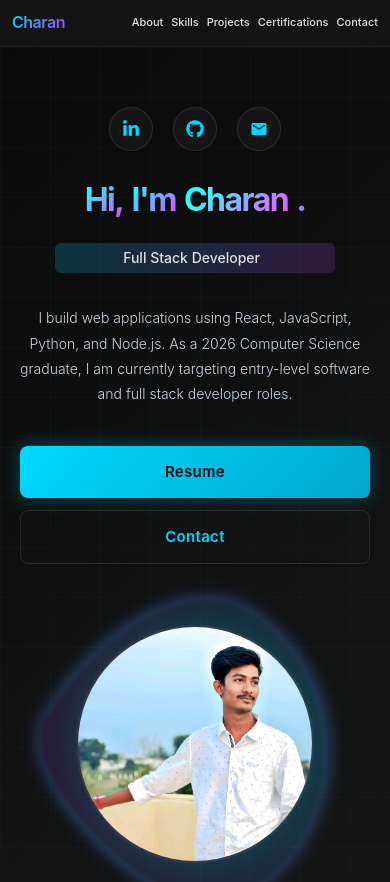
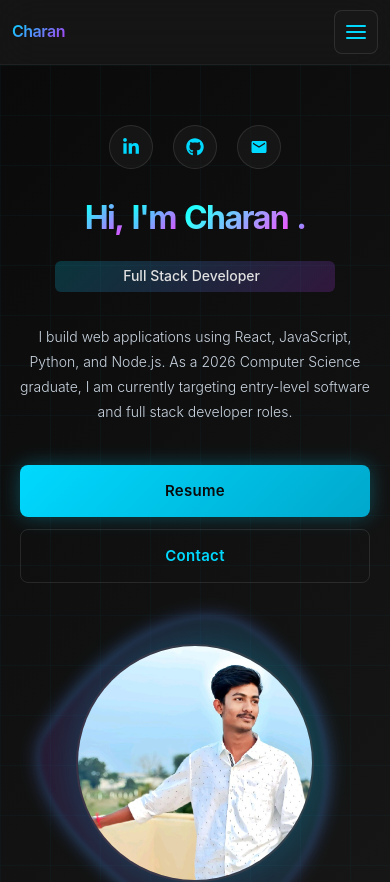
Before and after one commit to charanramagiri/portfolio, a React (Vite) app: page / in a window 390 px wide. Shown: the top 882 px of the page. Built offline with nearby package versions, Linux system fonts and the light colour scheme.

Commit message:
implemented Navbar + mobile responsiveness

```diff
--- a/src/components/Navbar/Navbar.css
+++ b/src/components/Navbar/Navbar.css
@@ -26,10 +26,18 @@
 
 .logo:hover { opacity: 0.8; }
 
+.logo:focus-visible,
+.nav-links a:focus-visible,
+.menu-toggle:focus-visible {
+  outline: 2px solid var(--accent-primary);
+  outline-offset: 3px;
+}
+
 .nav-links {
   list-style: none;
   display: flex;
   gap: var(--space-4);
+  white-space: nowrap;
 }
 
 .nav-links li {
@@ -58,18 +66,118 @@
 }
 
 .nav-links a:hover { color: var(--accent-primary); }
-.nav-links a:hover::after { width: 100%; }
+.nav-links a:hover::after,
+.nav-links a:focus-visible::after { width: 100%; }
+
+.menu-toggle {
+  display: none;
+  width: 44px;
+  height: 44px;
+  padding: 10px;
+  border: 1px solid var(--border-color);
+  border-radius: 8px;
+  background: var(--bg-glass);
+  color: var(--accent-primary);
+  cursor: pointer;
+}
+
+.menu-toggle span {
+  display: block;
+  width: 20px;
+  height: 2px;
+  margin: 4px auto;
+  border-radius: 2px;
+  background: currentColor;
+  transition: transform 0.25s ease, opacity 0.25s ease;
+}
+
+.menu-toggle.is-open span:nth-child(1) {
+  transform: translateY(6px) rotate(45deg);
+}
+
+.menu-toggle.is-open span:nth-child(2) {
+  opacity: 0;
+}
+
+.menu-toggle.is-open span:nth-child(3) {
+  transform: translateY(-6px) rotate(-45deg);
+}
 
 @media (max-width: 768px) {
-  .navbar { padding: var(--space-1-5) var(--space-2-5); }
+  .navbar {
+    padding: var(--space-1-5) var(--space-2-5);
+  }
+
   .logo { font-size: var(--font-xl); }
-  .nav-links { gap: var(--space-1-5); }
-  .nav-links li { font-size: var(--font-sm); }
+
+  .menu-toggle {
+    display: block;
+    flex-shrink: 0;
+  }
+
+  .nav-links {
+    position: absolute;
+    top: calc(100% + 1px);
+    right: var(--space-2-5);
+    left: var(--space-2-5);
+    display: flex;
+    flex-direction: column;
+    gap: var(--space-0-5);
+    padding: var(--space-1);
+    border: 1px solid var(--border-color);
+    border-radius: 10px;
+    background: rgba(18, 18, 18, 0.97);
+    box-shadow: 0 14px 30px rgba(0, 0, 0, 0.35);
+    opacity: 0;
+    visibility: hidden;
+    transform: translateY(-6px);
+    pointer-events: none;
+    transition: opacity 0.2s ease, transform 0.2s ease, visibility 0.2s ease;
+  }
+
+  .nav-links.is-open {
+    opacity: 1;
+    visibility: visible;
+    transform: translateY(0);
+    pointer-events: auto;
+  }
+
+  .nav-links li {
+    width: 100%;
+    font-size: var(--font-base);
+  }
+
+  .nav-links a {
+    display: block;
+    width: 100%;
+    min-height: 44px;
+    padding: var(--space-1-25) var(--space-1-5);
+    border-radius: 7px;
+  }
+
+  .nav-links a::after {
+    display: none;
+  }
+
+  .nav-links a:hover,
+  .nav-links a:focus-visible {
+    color: var(--accent-primary);
+    background: rgba(0, 217, 255, 0.08);
+  }
 }
 
 @media (max-width: 480px) {
   .navbar { padding: var(--space-1-25) var(--space-1-5); }
   .logo { font-size: var(--font-lg); }
-  .nav-links { gap: var(--space-1); }
-  .nav-links li { font-size: var(--font-xs); }
+  .nav-links {
+    right: var(--space-1-5);
+    left: var(--space-1-5);
+  }
 }
+
+@media (prefers-reduced-motion: reduce) {
+  .menu-toggle span,
+  .nav-links {
+    transition: none;
+  }
+}
--- a/src/components/Navbar/Navbar.jsx
+++ b/src/components/Navbar/Navbar.jsx
@@ -1,16 +1,56 @@
 import "./Navbar.css";
+import { useEffect, useState } from "react";
 
 function Navbar() {
+  const [isMenuOpen, setIsMenuOpen] = useState(false);
+
+  useEffect(() => {
+    const handleKeyDown = (event) => {
+      if (event.key === "Escape") {
+        setIsMenuOpen(false);
+      }
+    };
+
+    const handleResize = () => {
+      if (window.innerWidth > 768) {
+        setIsMenuOpen(false);
+      }
+    };
+
+    document.addEventListener("keydown", handleKeyDown);
+    window.addEventListener("resize", handleResize);
+
+    return () => {
+      document.removeEventListener("keydown", handleKeyDown);
+      window.removeEventListener("resize", handleResize);
+    };
+  }, []);
+
+  const closeMenu = () => setIsMenuOpen(false);
+
   return (
     <nav className="navbar">
-      <a className="logo" href="#home" aria-label="Go to the top of the page">Charan</a>
+      <a className="logo" href="#home" aria-label="Go to the top of the page" onClick={closeMenu}>Charan</a>
 
-      <ul className="nav-links">
-        <li><a href="#about">About</a></li>
-        <li><a href="#skills">Skills</a></li>
-        <li><a href="#projects">Projects</a></li>
-        <li><a href="#certifications">Certifications</a></li>
-        <li><a href="#contact">Contact</a></li>
+      <button
+        className={`menu-toggle ${isMenuOpen ? "is-open" : ""}`}
+        type="button"
+        aria-label={isMenuOpen ? "Close navigation menu" : "Open navigation menu"}
+        aria-expanded={isMenuOpen}
+        aria-controls="primary-navigation"
+        onClick={() => setIsMenuOpen((open) => !open)}
+      >
+        <span aria-hidden="true" />
+        <span aria-hidden="true" />
+        <span aria-hidden="true" />
+      </button>
+
+      <ul id="primary-navigation" className={`nav-links ${isMenuOpen ? "is-open" : ""}`}>
+        <li><a href="#about" onClick={closeMenu}>About</a></li>
+        <li><a href="#skills" onClick={closeMenu}>Skills</a></li>
+        <li><a href="#projects" onClick={closeMenu}>Projects</a></li>
+        <li><a href="#certifications" onClick={closeMenu}>Certifications</a></li>
+        <li><a href="#contact" onClick={closeMenu}>Contact</a></li>
       </ul>
     </nav>
   );
```
